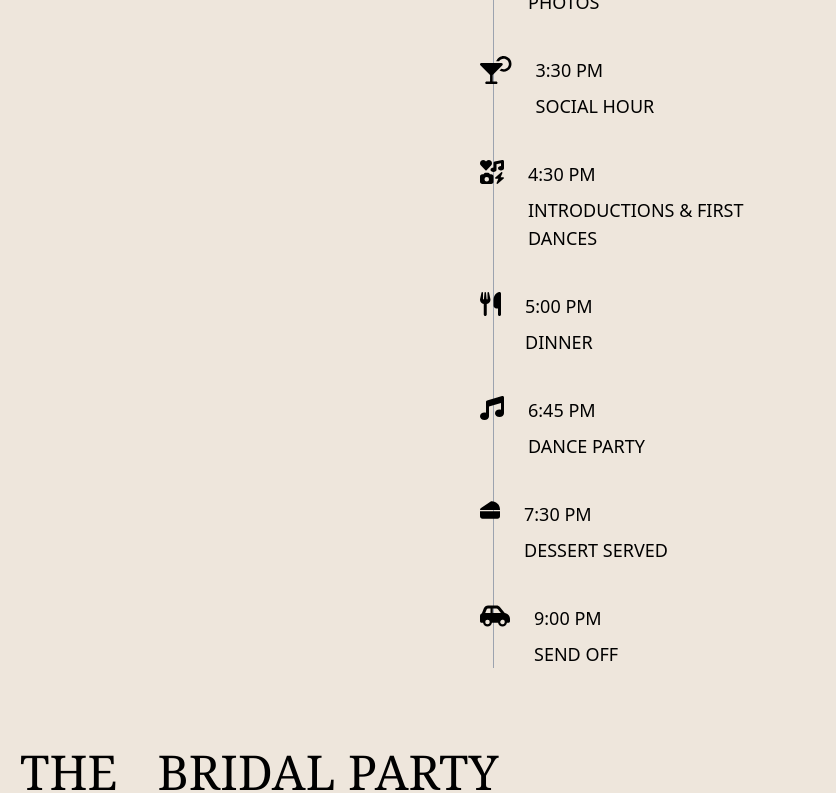
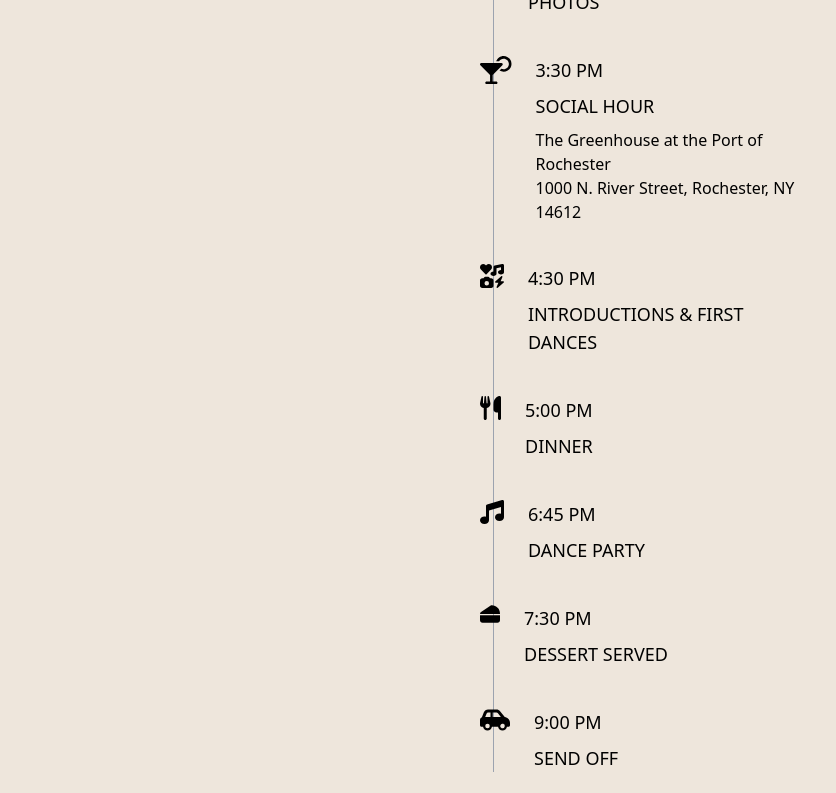
Before and after one commit to gnieb/wedding-cermony-site, a React (Create React App) app: page / in a window 1280 px wide. Shown: the part 1480-2273 px from the top of the page, without its empty margins (0-836 px from the left). Built offline with nearby package versions, Linux system fonts and the light colour scheme.

Commit message:
rename the title and add the address to the timeline

```diff
--- a/public/index.html
+++ b/public/index.html
@@ -24,7 +24,7 @@
       work correctly both with client-side routing and a non-root public URL.
       Learn how to configure a non-root public URL by running `npm run build`.
     -->
-    <title>THE McCLARINS</title>
+    <title>McCLARIN WEDDING</title>
   </head>
   <body>
     <noscript>You need to enable JavaScript to run this app.</noscript>
--- a/src/pages/Timeline2.0.js
+++ b/src/pages/Timeline2.0.js
@@ -67,7 +67,9 @@ export default function Timeline2 () {
                         </div>
                         <div className="text-lg ">
                             <p className="mt-10">3:30 PM</p>
-                            <p className="mt-2">SOCIAL HOUR</p>
+                            <p className="mt-2 ">SOCIAL HOUR</p>
+                            <p className="mt-2 text-base">The Greenhouse at the Port of Rochester</p>
+                            <p className="text-base">1000 N. River Street, Rochester, NY 14612</p>
                         </div>
                     </li>
 
```
